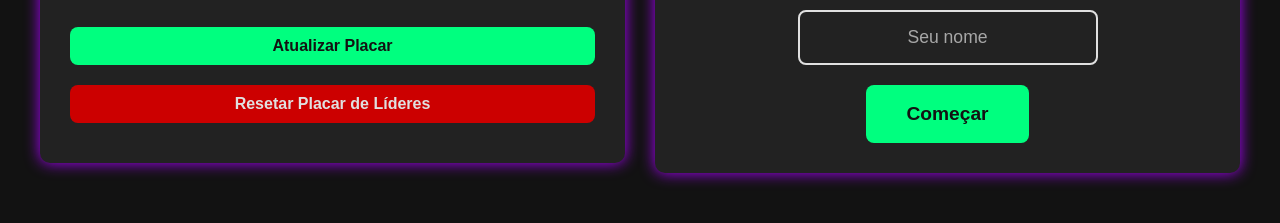
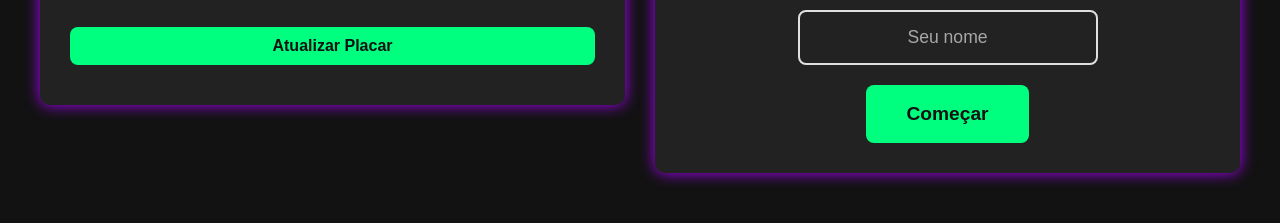
Before and after one commit to Luumano/QuizTechFIT, a plain HTML site: page index.html in a window 1280 px wide. Shown: the part 437-660 px from the top of the page. Drawn offline with Linux system fonts and the light colour scheme.

Commit message:
Atualização do reset da tabel

```diff
--- a/index.html
+++ b/index.html
@@ -38,7 +38,7 @@
                 </table>
             </div>
             <button id="refresh-leaderboard">Atualizar Placar</button>
-            <button id="reset-leaderboard-button">Resetar Placar de Líderes</button>
+            <!--<button id="reset-leaderboard-button">Resetar Placar de Líderes</button>-->
         </div>
     </div>
 
```
